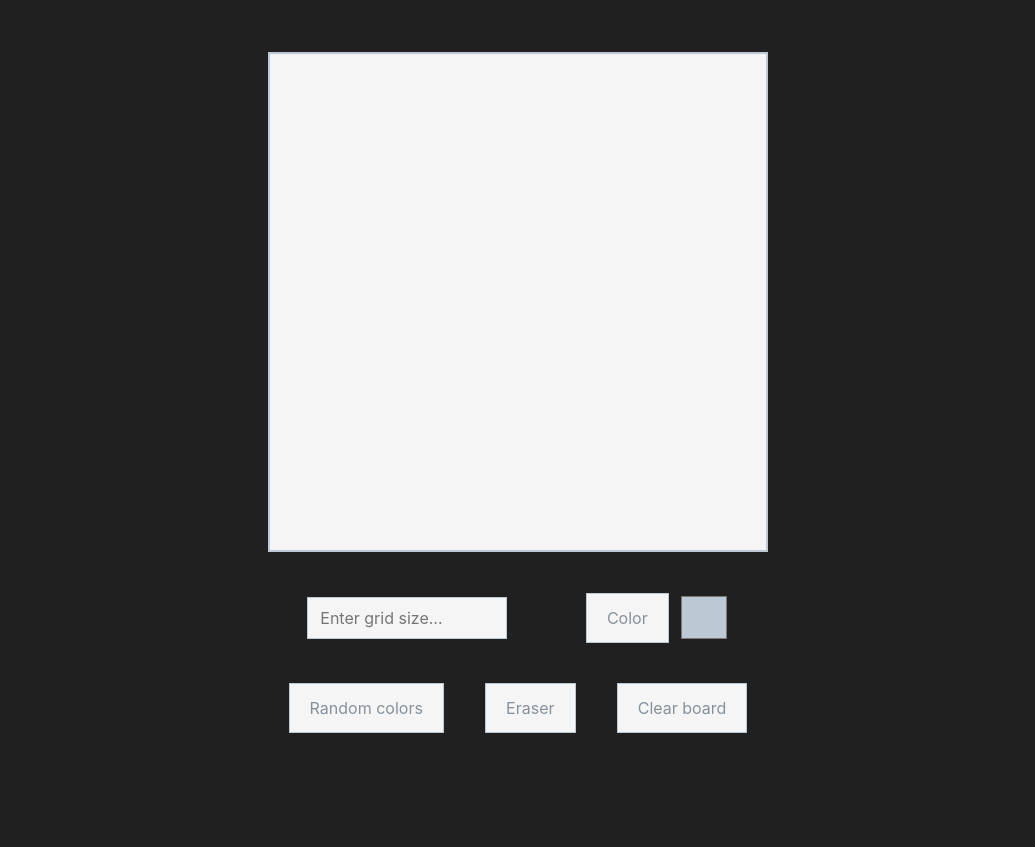
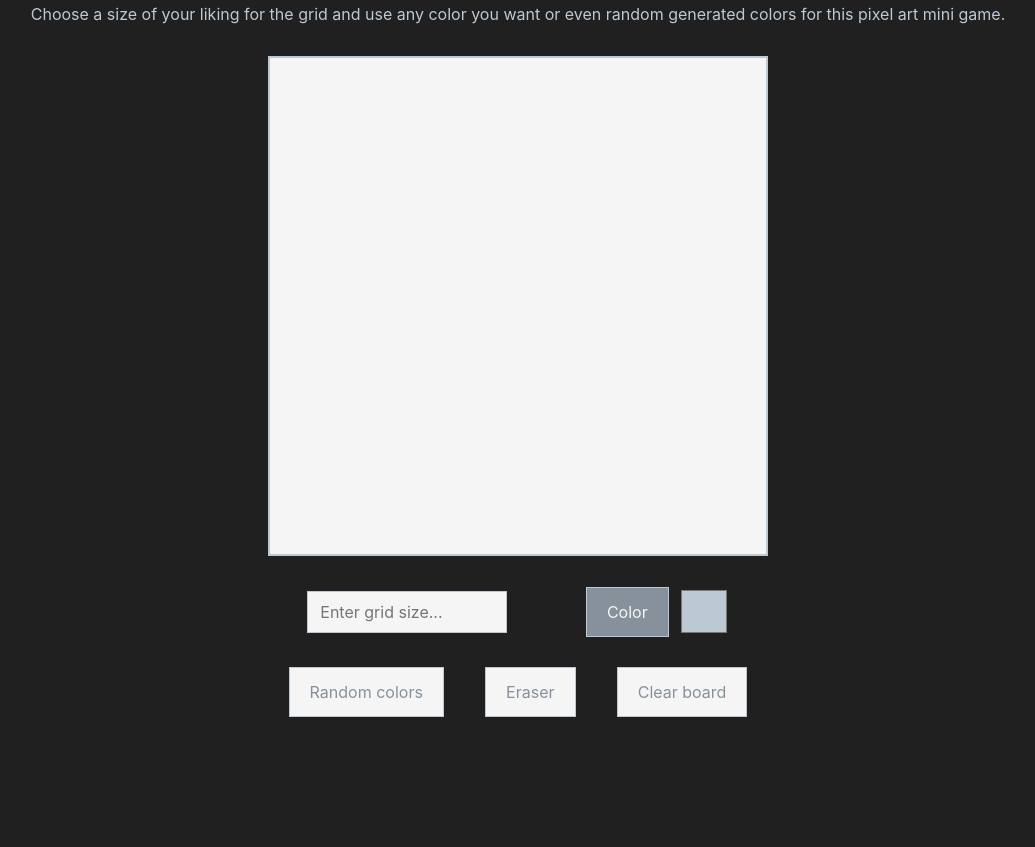
Before and after one commit to Hadri2002/colors, a plain HTML site: page paint.html in a window 1280 px wide. Shown: the part 174-1021 px from the top of the page, without its empty margins (122-1157 px from the left). Drawn offline with nearby package versions, Linux system fonts and the light colour scheme.

Commit message:
css updates

```diff
--- a/app/Paint/Paint.js
+++ b/app/Paint/Paint.js
@@ -43,14 +43,15 @@ export default class Paint extends Application{
     }
 
     initDom(){
-        let paintContainer = document.createElement("div");
+
+        const paintContainer = document.createElement("div");
         paintContainer.className = "paint-container";
 
         paintContainer.appendChild(document.createElement("h1"));
         paintContainer.lastChild.textContent = "Paint Game";
 
-        /*paintContainer.appendChild(document.createElement("div"));
-        paintContainer.lastChild.textContent = "Choose a size of your liking for the grid and use any color you want or even random generated colors for this pixel art mini game.";*/
+        paintContainer.appendChild(document.createElement("div"));
+        paintContainer.lastChild.textContent = "Choose a size of your liking for the grid and use any color you want or even random generated colors for this pixel art mini game.";
 
 
         this.grid = paintContainer.appendChild(document.createElement("div"));
@@ -76,7 +77,7 @@ export default class Paint extends Application{
         paintContainer.lastChild.lastChild.className = "paint-color-picker";
 
         paintContainer.lastChild.lastChild.appendChild(document.createElement("div"));
-        paintContainer.lastChild.lastChild.lastChild.className = "paint-choice";
+        paintContainer.lastChild.lastChild.lastChild.className = "paint-choice paint-active";
         paintContainer.lastChild.lastChild.lastChild.id = "paint-color-choice";
         paintContainer.lastChild.lastChild.lastChild.textContent = "Color";
         paintContainer.lastChild.lastChild.lastChild.addEventListener("click", this.changeToColor.bind(this));
--- a/style.css
+++ b/style.css
@@ -240,16 +240,17 @@ img{
 /* Paint css */
 
 .paint-container{
-    width: 500px;
-    margin: 30px auto;
+    padding: 30px;
     margin-bottom: 100px;
     display: flex;
     flex-direction: column;
-    gap: 40px;
+    align-items: center;
+    gap: 30px;
 }
 
 .paint-container h1{
     text-align: center;
+    padding: 0;
 }
 
 .paint-grid{
@@ -272,6 +273,7 @@ img{
 }
 
 .paint-options-one, .paint-options-two{
+    width: 500px;
     display: flex;
     align-items: center;
     justify-content: space-around;
```
